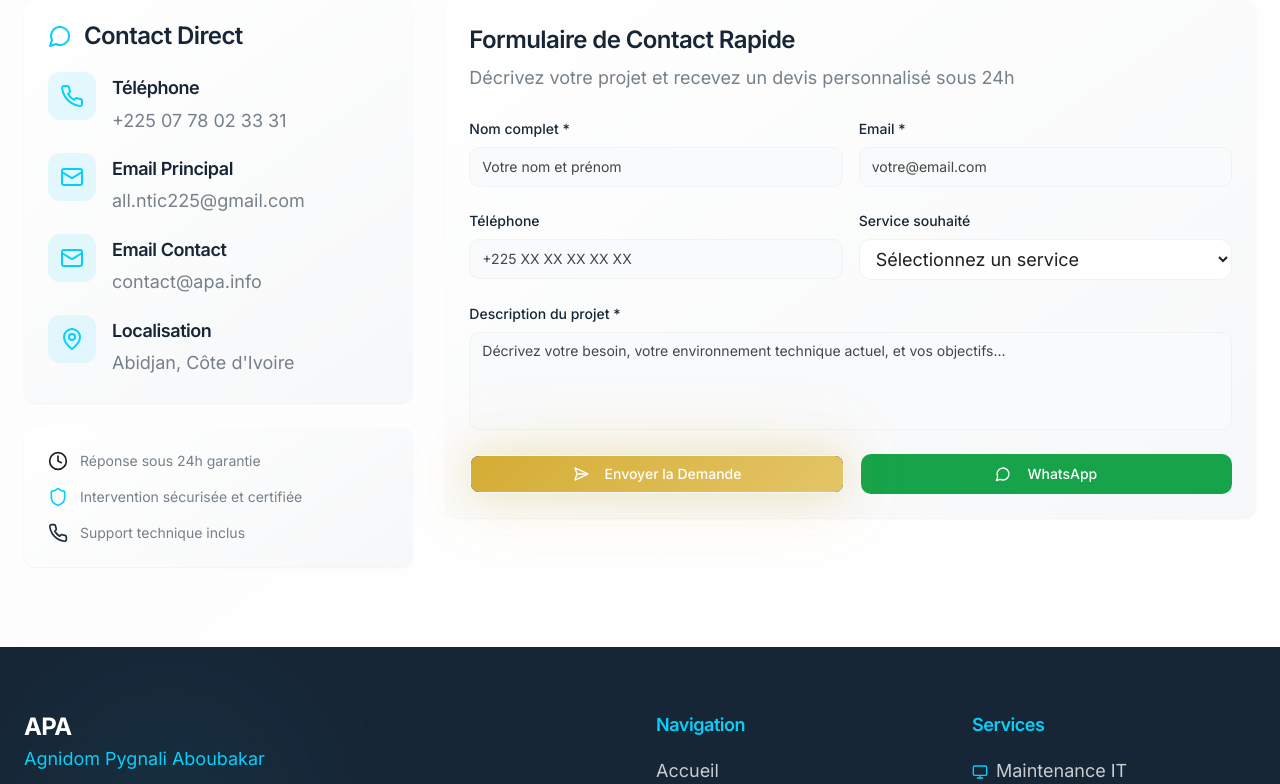
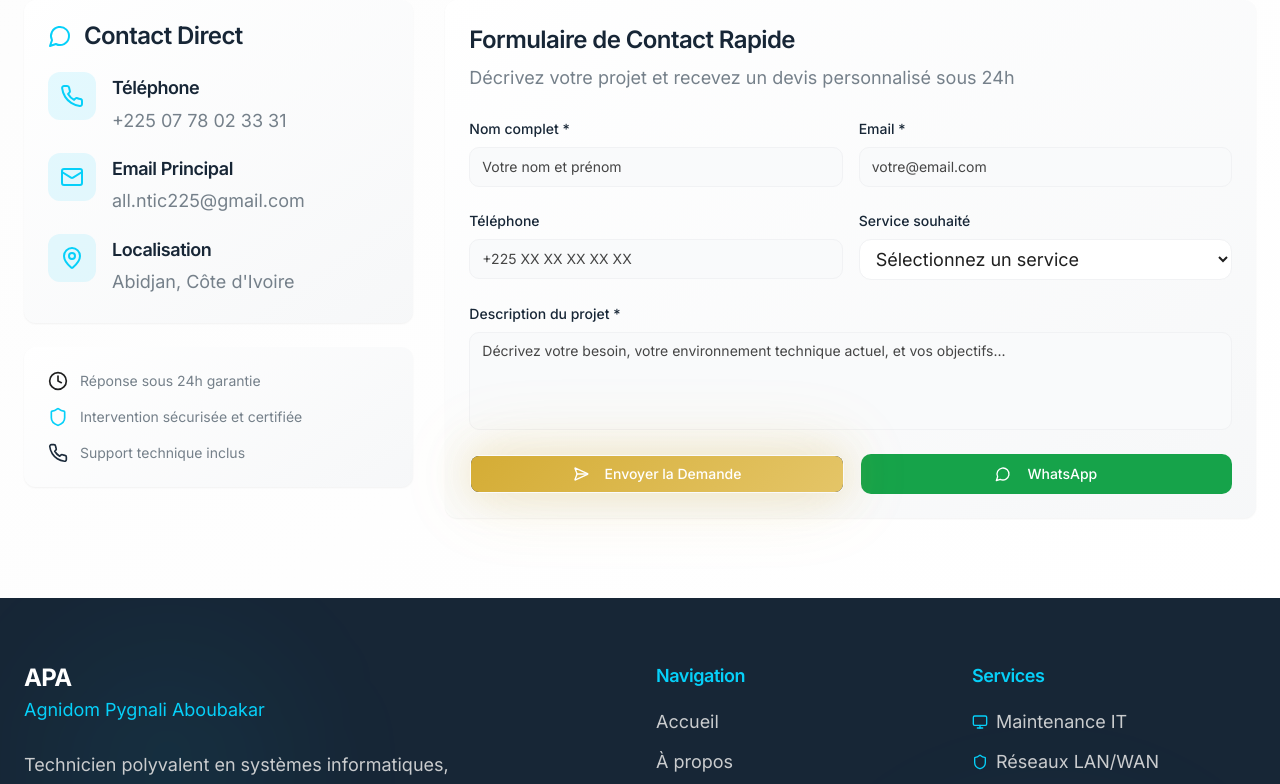
Before and after one commit to all-ntic/apa-pro, a React (Vite) app: page / in a window 1280 px wide. Shown: the part 5457-6241 px from the top of the page. Built offline with nearby package versions, Linux system fonts and the light colour scheme; the HTML template or start-up script is replaced by a standard one.

Commit message:
Remove email contact section

```diff
--- a/src/components/ContactSection.tsx
+++ b/src/components/ContactSection.tsx
@@ -129,12 +129,6 @@ Merci !`);
       title: "Email Principal",
       value: "all.ntic225@gmail.com",
       action: "mailto:all.ntic225@gmail.com"
-    },
-    {
-      icon: <Mail className="w-6 h-6" />,
-      title: "Email Contact",
-      value: "contact@apa.info",
-      action: "mailto:contact@apa.info"
     },
     {
       icon: <MapPin className="w-6 h-6" />,
```
